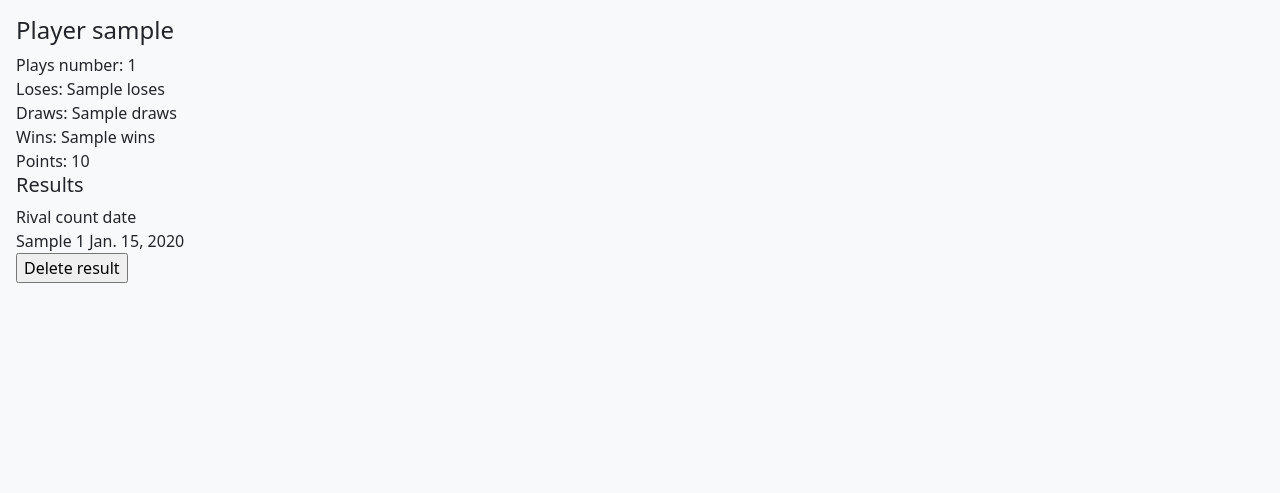
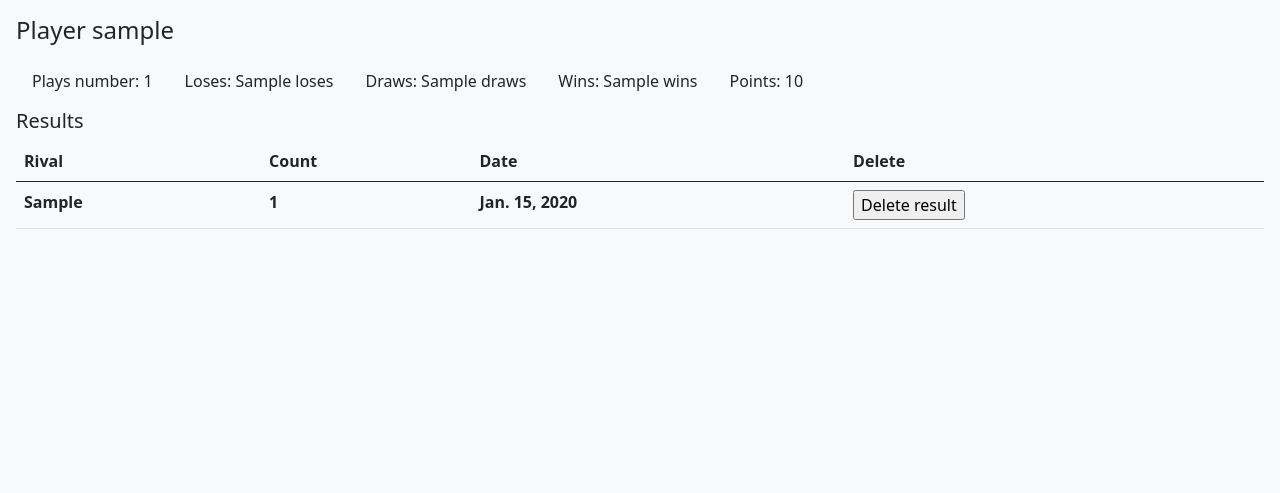
Before and after one commit to victor-nuzhniy/checkers, a Django app: template play/templates/play/profile.html in a window 1280 px wide. Shown: the part 56-549 px from the top of the page. Run offline with Django 4.2, Linux system fonts and the light colour scheme; tables that the repository leaves empty hold one stand-in row (values such as "Sample post"); the template is opened without the code that fills it: values that come from a table or form of the project are taken from there, most other values are stand-ins (such as "Sample title", 1, 10 or a date in 2020); lists and menus that the app fills with data are empty.

Commit message:
dev-new changed logout redirect url, refactor profile.html

```diff
--- a/config/settings.py
+++ b/config/settings.py
@@ -139,4 +139,4 @@ DEFAULT_AUTO_FIELD = "django.db.models.BigAutoField"
 
 LOGIN_REDIRECT_URL = "/start/"
 
-LOGOUT_REDIRECT_URL = "/welcome/"
+LOGOUT_REDIRECT_URL = "/start/"
--- a/play/templates/play/profile.html
+++ b/play/templates/play/profile.html
@@ -3,20 +3,39 @@
 
 {% block content %}
     <h4>Player {{ statistics.username }}</h4>
-        <div>Plays number: {{ statistics.plays_number }}</div>
-        <div>Loses: {{ statistics.loses }}</div>
-        <div>Draws: {{ statistics.draws }}</div>
-        <div>Wins: {{ statistics.wins }}</div>
-        <div>Points: {{ statistics.points }}</div>
+        <div class="d-flex flex-row">
+            <div class="m-3">Plays number: {{ statistics.plays_number }}</div>
+            <div class="m-3">Loses: {{ statistics.loses }}</div>
+            <div class="m-3">Draws: {{ statistics.draws }}</div>
+            <div class="m-3">Wins: {{ statistics.wins }}</div>
+            <div class="m-3">Points: {{ statistics.points }}</div>
+        </div>
         <h5>Results</h5>
-        <div>Rival  count  date</div>
+        <table class="table">
+            <thead>
+                <tr>
+                    <th scope="col">Rival</th>
+                    <th scope="col">Count</th>
+                    <th scope="col">Date</th>
+                    <th scope="col">Delete</th>
+                </tr>
+            </thead>
+            <tbody>
                 {% for result in results %}
-            <div>{{ result.rival }}  {{ result.count }}  {{ result.created_at }}</div>
+                    <tr>
+                        <th scope="row">{{ result.rival }}</th>
+                        <th>{{ result.count }}</th>
+                        <th>{{ result.created_at }}</th>
+                        <th>
                             <form method="post" action="{% url 'play:delete_result' user.id %}">
                                 {% csrf_token %}
                                 <input type="hidden" name="id" value="{{ result.id }}"/>
                                 <input type="submit" value="Delete result"/>
                             </form>
+                        </th>
+                    </tr>
                 {% endfor %}
+            </tbody>
+        </table>
 
 {% endblock content %}
```
Lines whose indentation alone changed are shown as unchanged.
